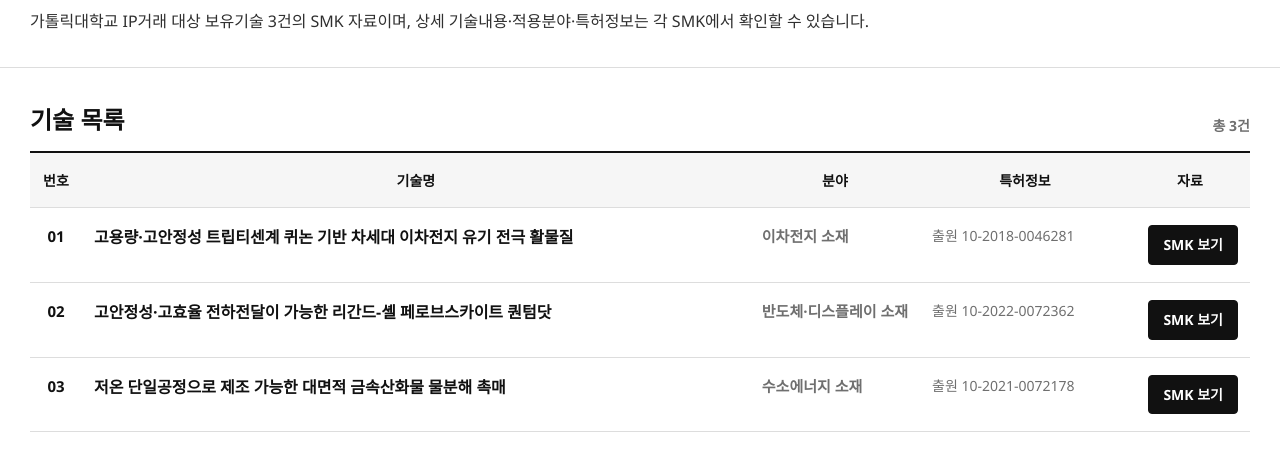
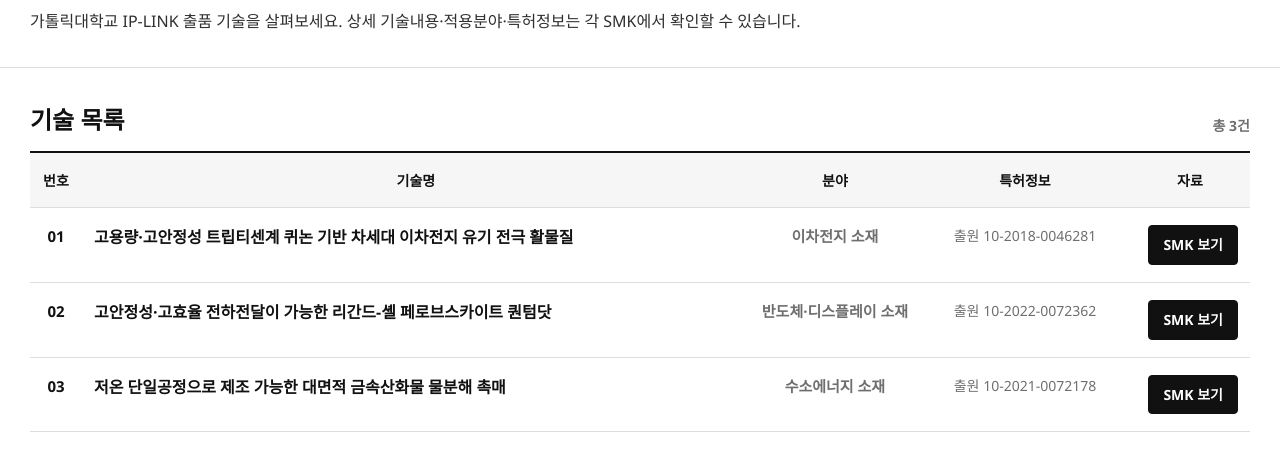
Before and after one commit to Darae-Daejeon/SMK, a plain HTML site: page catholic/index.html in a window 1280 px wide. Shown: the part 155-626 px from the top of the page. Drawn offline with Linux system fonts and the light colour scheme.

Commit message:
Center SMK table metadata

```diff
--- a/catholic/index.html
+++ b/catholic/index.html
@@ -145,12 +145,14 @@
         width: 170px;
         color: var(--muted);
         font-weight: 700;
+        text-align: center;
       }
 
       .patent {
         width: 210px;
         color: var(--muted);
         font-size: 14px;
+        text-align: center;
       }
 
       .open {
@@ -189,7 +191,7 @@
       <div class="wrap">
         <p class="label">2026년 IP거래 네트워크(IP-LINK)-반도체 · 이차전지</p>
         <h1>SMK 기술목록</h1>
-        <p class="intro">가톨릭대학교 IP거래 대상 보유기술 3건의 SMK 자료이며, 상세 기술내용·적용분야·특허정보는 각 SMK에서 확인할 수 있습니다.</p>
+        <p class="intro">가톨릭대학교 IP-LINK 출품 기술을 살펴보세요. 상세 기술내용·적용분야·특허정보는 각 SMK에서 확인할 수 있습니다.</p>
       </div>
     </header>
 
```
